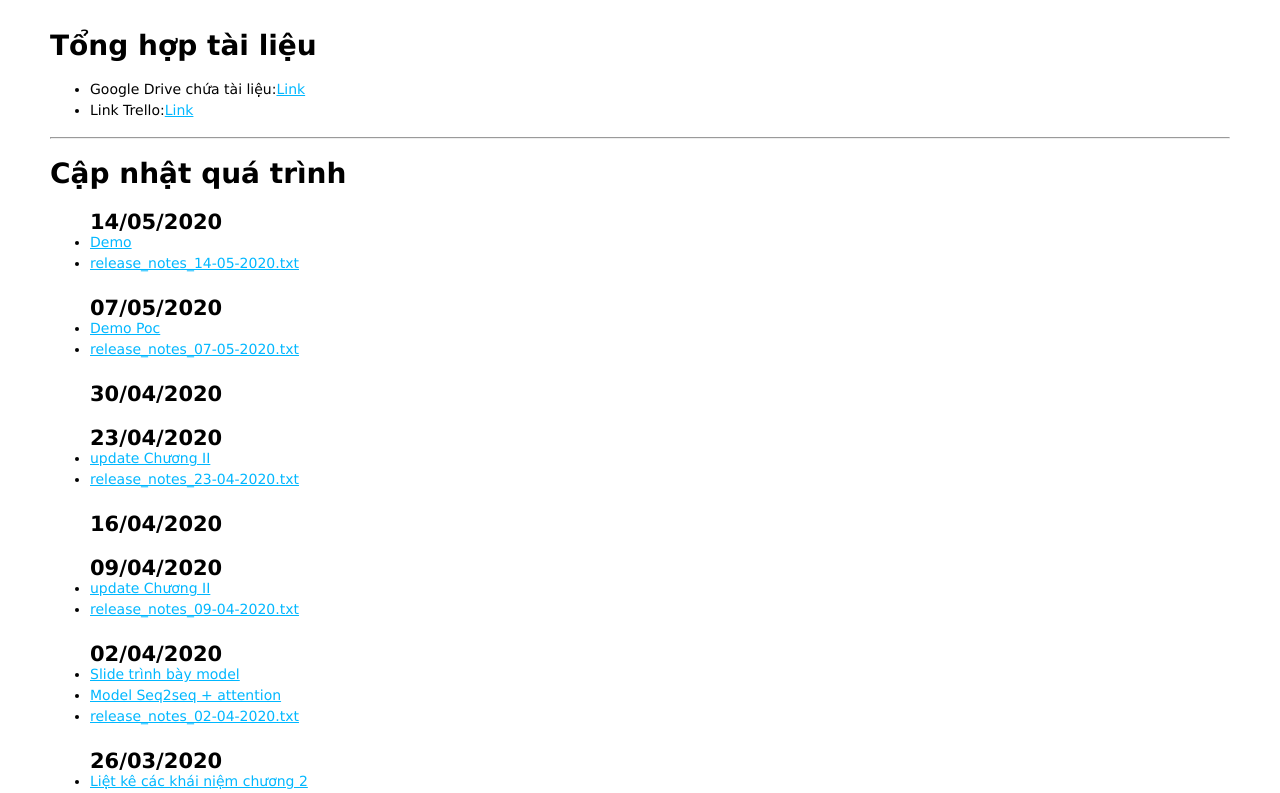
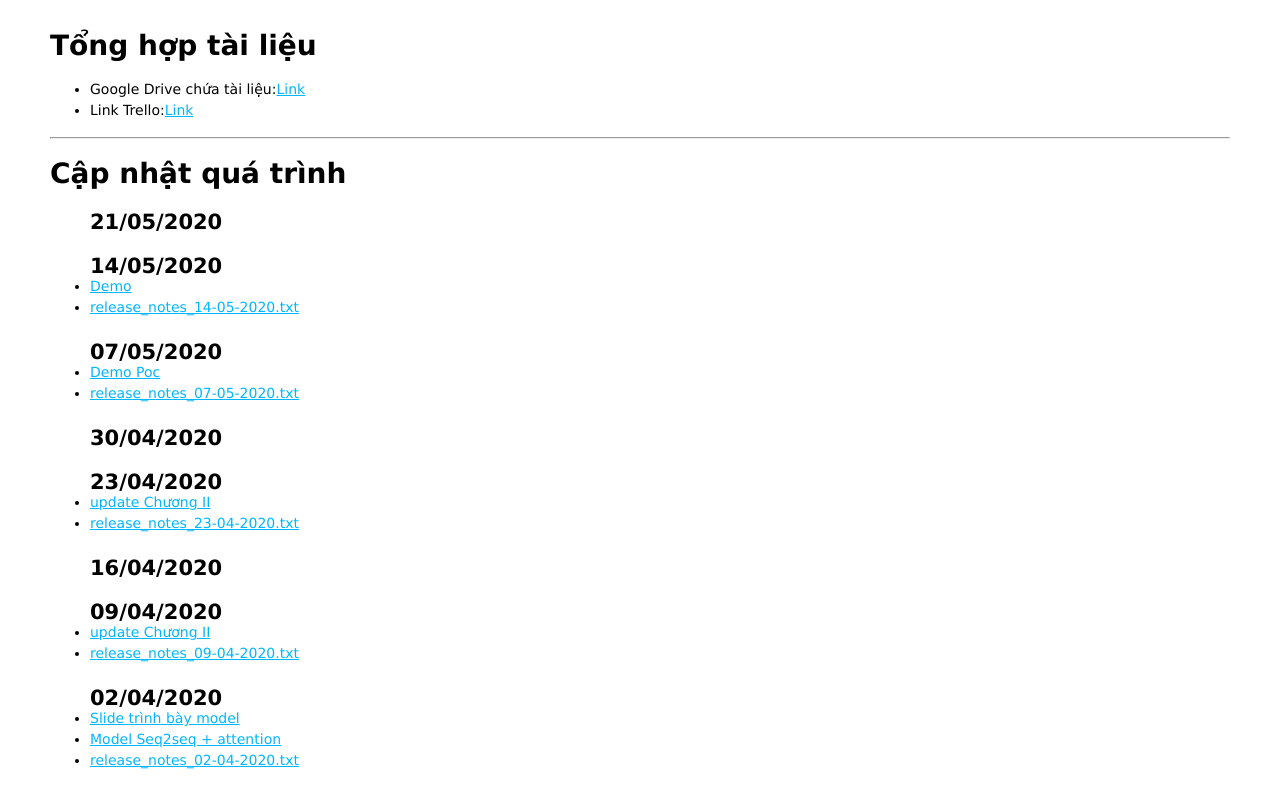
Before and after one commit to tientruongphamnhat/releasePlan, a React (Create React App) app: page / in a window 1280 px wide. Shown: the top 793 px of the page. Built offline with nearby package versions, Linux system fonts and the light colour scheme.

Commit message:
update 21/05/2020

```diff
--- a/package.json
+++ b/package.json
@@ -13,7 +13,7 @@
     "react-scripts": "3.2.0"
   },
   "scripts": {
-    "start": "set PORT=3000 && react-scripts start",
+    "start": "PORT=80 react-scripts start",
     "build": "react-scripts build",
     "test": "react-scripts test",
     "eject": "react-scripts eject"
--- a/src/App.js
+++ b/src/App.js
@@ -108,6 +108,8 @@ class App extends React.Component {
         <hr />
         <h1>Cập nhật quá trình</h1>
         <ul>
+          <h2>21/05/2020</h2>
+
           <h2>14/05/2020</h2>
           <li>
             <a href="https://youtu.be/bFXfoLTR8YU">Demo</a>
```
